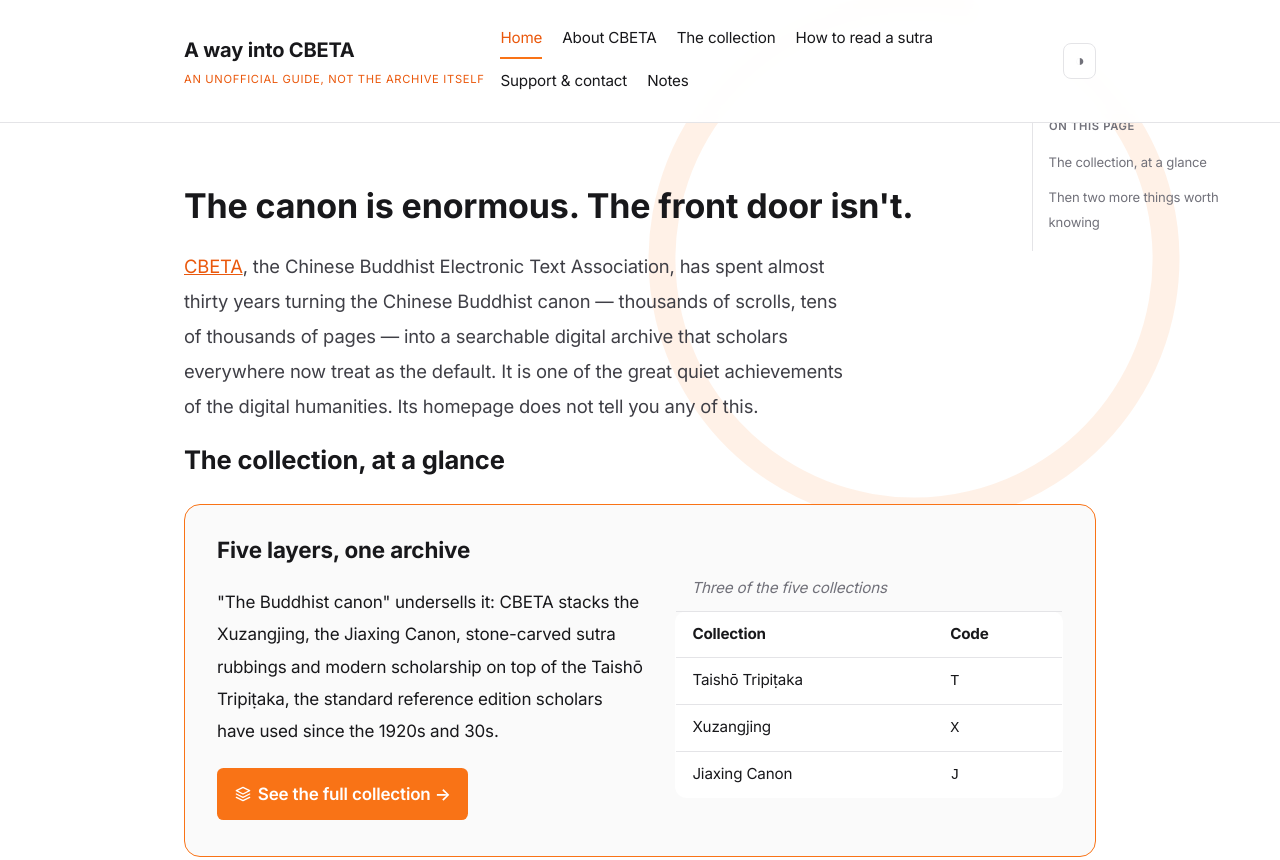
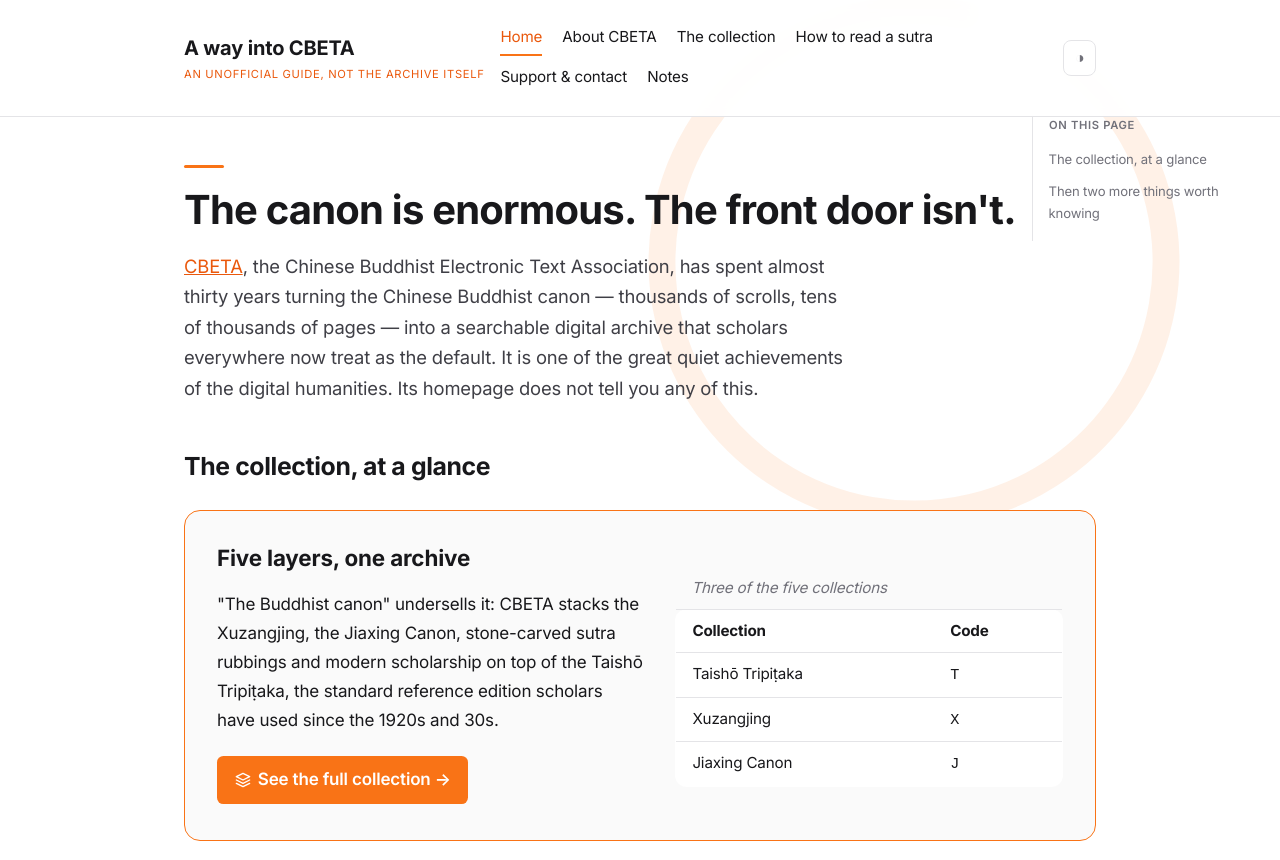
Before and after one commit to comp4020-agentic-coding-studio/comp4020-riff2-liuru-3, a website built with Vite: page index.html in a window 1280 px wide. Shown: the top 860 px of the page. Built offline with nearby package versions, Linux system fonts and the light colour scheme.

Commit message:
Stage 1: strengthen type hierarchy and section rhythm
Distinct h1/h2/h3 scale (size, tracking, line-height), a small seal-accent
mark above every page's h1, tighter body line-height, and more breathing
room around section headings, the lede, and the closing disclaimer. No
content, structure, or nav changes.

```diff
--- a/styles.css
+++ b/styles.css
@@ -97,7 +97,7 @@ body {
     "Segoe UI",
     sans-serif;
   font-size: 17px;
-  line-height: 1.9;
+  line-height: 1.7;
   letter-spacing: -0.01em;
 }
 
@@ -106,8 +106,52 @@ h2,
 h3 {
   font-family: Inter, system-ui, sans-serif;
   font-weight: 700;
-  line-height: 1.2;
   text-wrap: balance;
+}
+
+h1 {
+  font-size: 2.5rem;
+  line-height: 1.08;
+  letter-spacing: -0.02em;
+  margin: 0 0 1.25rem;
+}
+
+h2 {
+  font-size: 1.55rem;
+  line-height: 1.25;
+  letter-spacing: -0.015em;
+  margin: 3rem 0 1rem;
+}
+
+h3 {
+  font-size: 1.15rem;
+  line-height: 1.35;
+  margin: 2rem 0 0.75rem;
+}
+
+main > h1:first-child::before {
+  content: "";
+  display: block;
+  width: 2.5rem;
+  height: 0.2rem;
+  background: var(--seal);
+  border-radius: 999px;
+  margin-bottom: 1.25rem;
+}
+
+@media (width <= 42rem) {
+  h1 {
+    font-size: 1.9rem;
+  }
+
+  h2 {
+    font-size: 1.35rem;
+    margin: 2.25rem 0 0.85rem;
+  }
+
+  h3 {
+    font-size: 1.05rem;
+  }
 }
 
 a {
@@ -298,12 +342,13 @@ nav.primary a[aria-current="page"] {
 main {
   max-width: 60rem;
   margin: 0 auto;
-  padding: 2.5rem 1.5rem 4rem;
+  padding: 3rem 1.5rem 4rem;
 }
 
 .lede {
   max-width: var(--measure);
   font-size: 1.15rem;
+  line-height: 1.65;
   color: var(--text-secondary);
 }
 
@@ -365,6 +410,7 @@ main > ol,
   color: var(--text-muted);
   border-left: 3px solid var(--rule);
   padding: 0.25rem 0 0.25rem 1rem;
+  margin: 2.5rem 0 0;
 }
 
 .panel {
```
